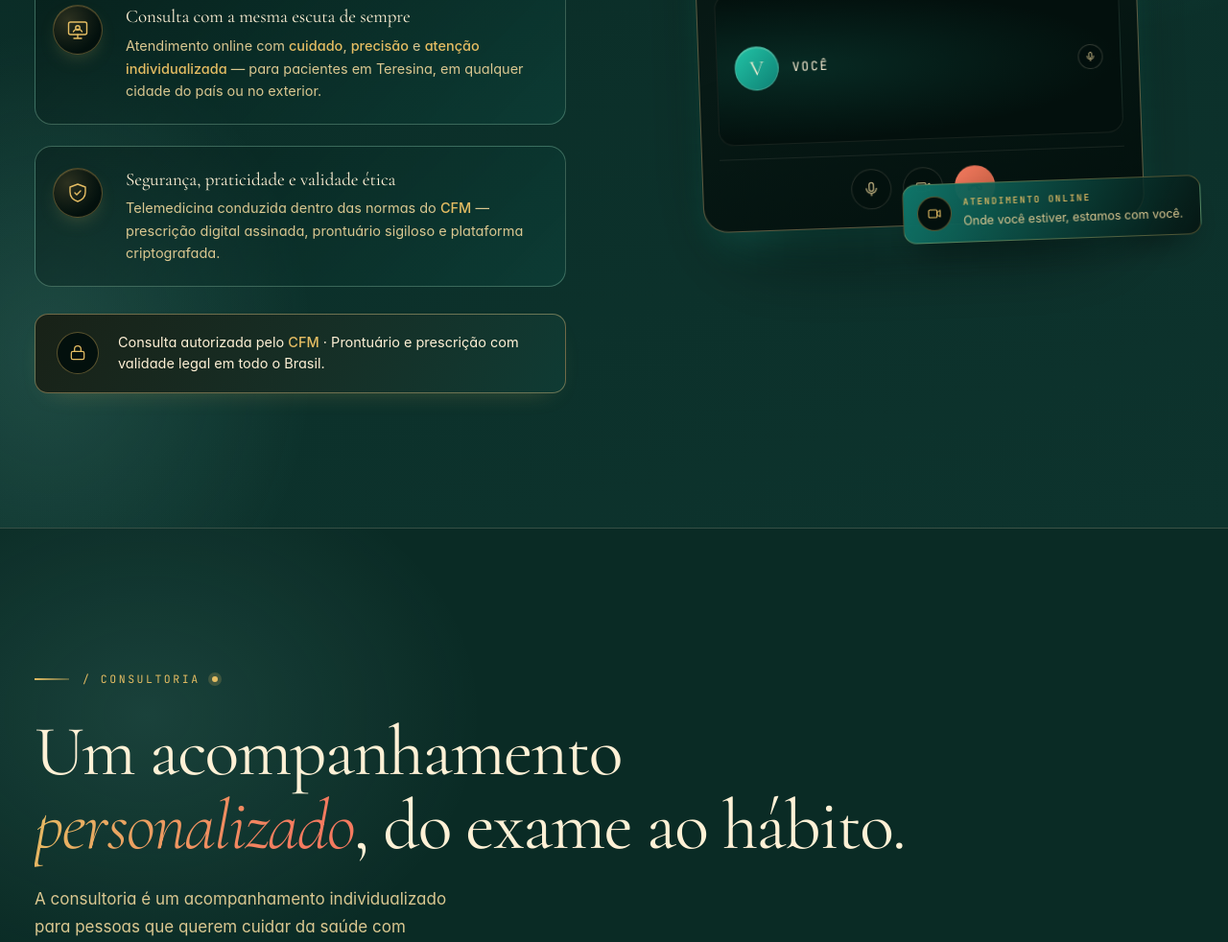
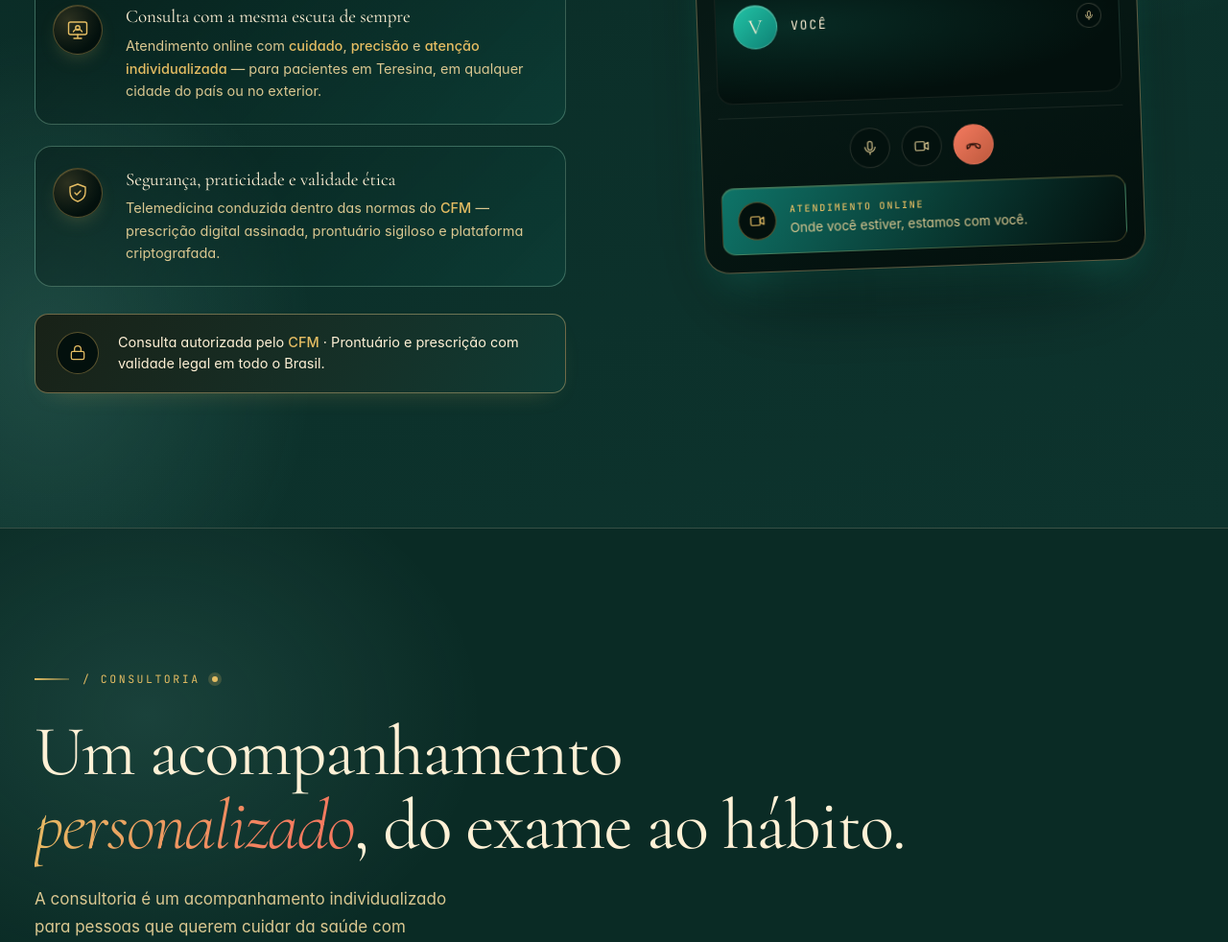
Before and after one commit to hlspablo/nutri-land, a website: page index.html in a window 1280 px wide. Shown: the part 5555-6537 px from the top of the page at 96% size. Drawn offline with nearby package versions, Linux system fonts and the light colour scheme.

Commit message:
refactor: integrate online badge into video-call card footer
The floating Atendimento Online badge felt disconnected from the
mockup. Move the same info into a footer strip inside the card,
below the controls — keeps the card as a single cohesive unit
while preserving the original tilt, width and float animation.

```diff
--- a/index.html
+++ b/index.html
@@ -498,18 +498,18 @@
               </svg>
             </button>
           </div>
-        </div>
 
-        <div class="vc-badge">
-          <span class="vb-ico" aria-hidden="true">
-            <svg viewBox="0 0 24 24" fill="none" stroke="currentColor" stroke-width="1.6" stroke-linecap="round" stroke-linejoin="round">
-              <rect x="3" y="6" width="13" height="12" rx="2"/>
-              <path d="M16 10l5-3v10l-5-3z"/>
-            </svg>
-          </span>
-          <div>
-            <span class="vb-k">Atendimento Online</span>
-            <span class="vb-v">Onde você estiver, estamos com você.</span>
+          <div class="vc-footer">
+            <span class="vc-foot-ico" aria-hidden="true">
+              <svg viewBox="0 0 24 24" fill="none" stroke="currentColor" stroke-width="1.6" stroke-linecap="round" stroke-linejoin="round">
+                <rect x="3" y="6" width="13" height="12" rx="2"/>
+                <path d="M16 10l5-3v10l-5-3z"/>
+              </svg>
+            </span>
+            <div class="vc-foot-text">
+              <span class="vc-foot-k">Atendimento Online</span>
+              <span class="vc-foot-v">Onde você estiver, estamos com você.</span>
+            </div>
           </div>
         </div>
       </div>
--- a/src/input.css
+++ b/src/input.css
@@ -1198,31 +1198,34 @@ section.no-rule { border-top: 0; }
 }
 .vc-end:hover { background: linear-gradient(135deg, var(--coral) 0%, #d04a30 100%); color: #0a0301; }
 
-.vc-badge {
-  position: absolute; right: -8px; bottom: -14px;
-  display: grid; grid-template-columns: 36px 1fr; gap: 12px;
+/* Rodapé interno do card de videochamada */
+.vc-footer {
+  margin-top: 16px;
+  display: grid; grid-template-columns: 40px 1fr; gap: 14px;
   align-items: center;
-  padding: 12px 18px 12px 14px; border-radius: 14px;
-  background: linear-gradient(120deg, color-mix(in oklab, var(--teal-dk) 90%, var(--noir)), color-mix(in oklab, var(--noir) 80%, transparent));
-  border: 1px solid color-mix(in oklab, var(--gold) 32%, transparent);
-  box-shadow: 0 18px 38px -16px rgba(0,0,0,.6);
-  animation: vcFloat 6s ease-in-out infinite reverse;
-}
-@media (max-width: 520px) { .vc-badge { right: 0; bottom: -24px; } }
-.vb-ico {
-  width: 36px; height: 36px; border-radius: 50%;
+  padding: 14px 16px; border-radius: 14px;
+  background: linear-gradient(120deg, color-mix(in oklab, var(--teal-dk) 90%, var(--noir)), color-mix(in oklab, var(--noir) 90%, transparent));
+  border: 1px solid color-mix(in oklab, var(--gold) 26%, transparent);
+  box-shadow: inset 0 1px 0 color-mix(in oklab, var(--gold) 14%, transparent);
+  position: relative; z-index: 2;
+}
+.vc-foot-ico {
+  width: 40px; height: 40px; border-radius: 50%;
   display: inline-flex; align-items: center; justify-content: center;
   background: var(--noir);
   border: 1px solid color-mix(in oklab, var(--gold) 38%, transparent);
   color: var(--gold);
 }
-.vb-ico svg { width: 16px; height: 16px; }
-.vb-k {
-  display: block; font-family: theme('fontFamily.mono');
-  font-size: 9.5px; letter-spacing: 0.18em; text-transform: uppercase;
+.vc-foot-ico svg { width: 18px; height: 18px; }
+.vc-foot-text { display: flex; flex-direction: column; gap: 2px; min-width: 0; }
+.vc-foot-k {
+  font-family: theme('fontFamily.mono');
+  font-size: 10px; letter-spacing: 0.18em; text-transform: uppercase;
   color: var(--gold); font-weight: 500;
 }
-.vb-v { display: block; font-size: 12.5px; color: var(--ink-soft); margin-top: 2px; }
+.vc-foot-v {
+  font-size: 13.5px; line-height: 1.4; color: var(--ink-soft);
+}
 
 /* MÉTODO */
 .method-intro { display: grid; grid-template-columns: 1.1fr 1fr; gap: 80px; align-items: end; }
```
Also changed, not shown: dist/output.css.
